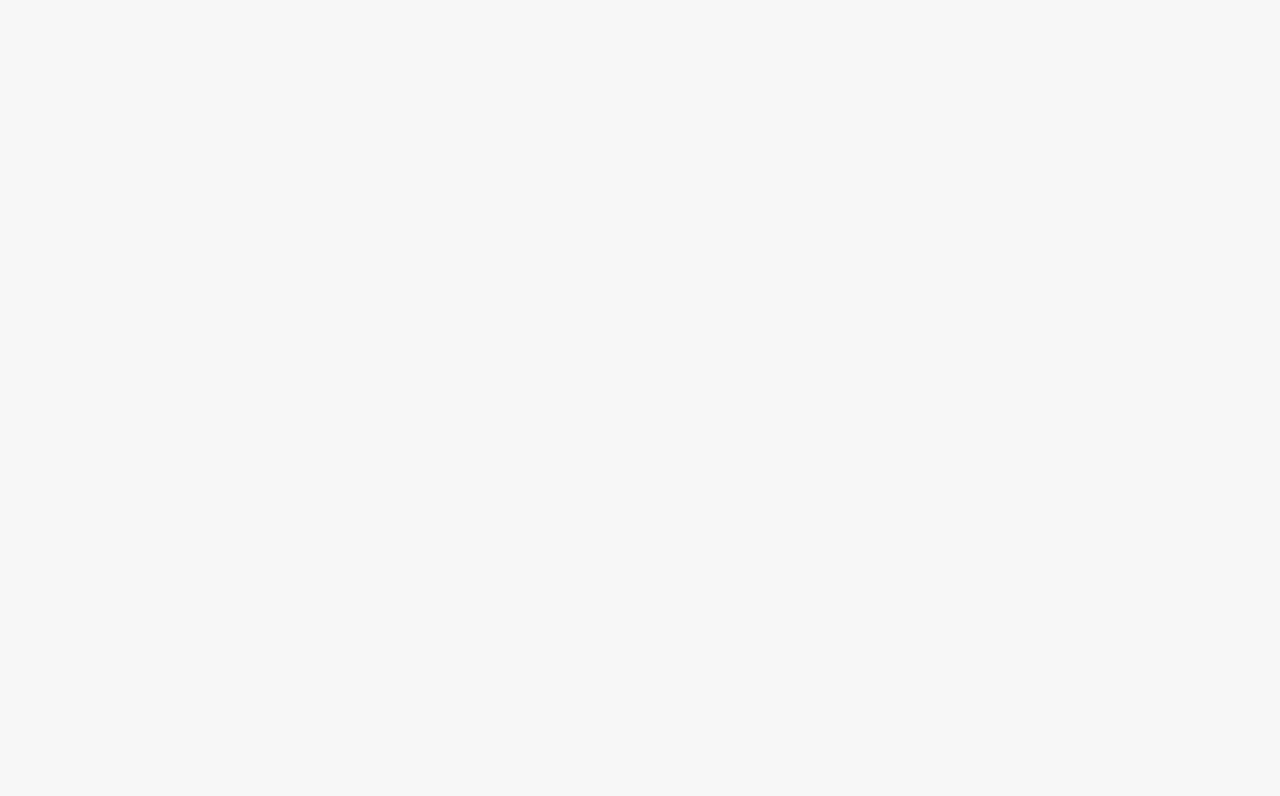
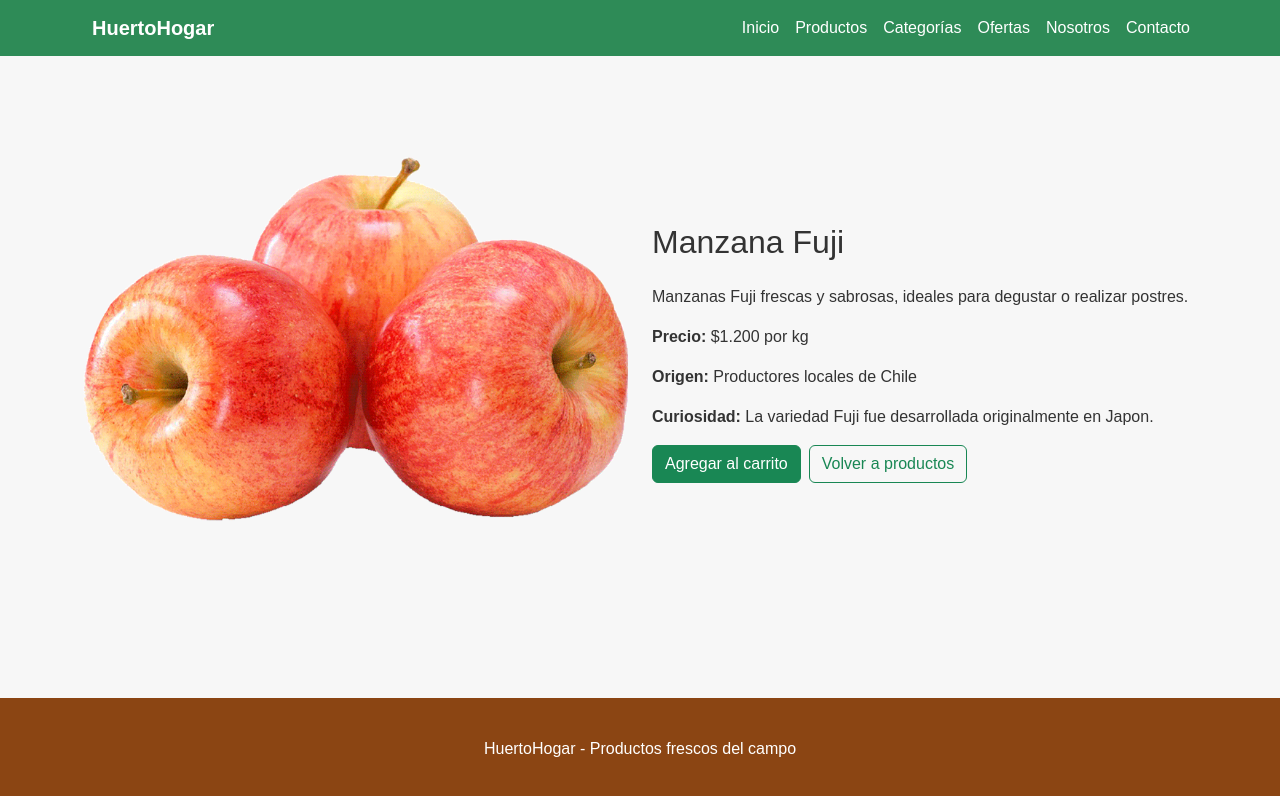
Before and after one commit to Lu-var/huerto-hogar, a React (Vite) app: page /productos/1 in a window 1280 px wide. Before the commit this address had no page. Shown: the top 796 px of the page. Built offline with nearby package versions, Linux system fonts and the light colour scheme.

Commit message:
feat: agregar rutas de catalogo y ofertas

```diff
--- a/src/App.jsx
+++ b/src/App.jsx
@@ -4,6 +4,10 @@ import Inicio from './components/Inicio.jsx'
 import Productos from './components/Productos.jsx'
 import Nosotros from './components/Nosotros.jsx'
 import Contacto from './components/Contacto.jsx'
+import Categorias from './components/Categorias.jsx'
+import Categoria from './components/Categoria.jsx'
+import Ofertas from './components/Ofertas.jsx'
+import DetalleProducto from './components/DetalleProducto.jsx'
 
 export function App() {
   return (
@@ -12,6 +16,10 @@ export function App() {
         <Route element={<DiseñoAplicacion />}>
           <Route path="/" element={<Inicio />} />
           <Route path="/productos" element={<Productos />} />
+          <Route path="/productos/:id" element={<DetalleProducto />} />
+          <Route path="/categorias" element={<Categorias />} />
+          <Route path="/categorias/:slug" element={<Categoria />} />
+          <Route path="/ofertas" element={<Ofertas />} />
           <Route path="/nosotros" element={<Nosotros />} />
           <Route path="/contacto" element={<Contacto />} />
         </Route>
--- /dev/null
+++ b/src/components/Categoria.jsx
@@ -0,0 +1,56 @@
+import { useState } from 'react'
+import { useParams, Link } from 'react-router-dom'
+import Button from 'react-bootstrap/Button'
+import ContenedorPagina from './ContenedorPagina.jsx'
+import EncabezadoSeccion from './EncabezadoSeccion.jsx'
+import GrillaProductos from './GrillaProductos.jsx'
+import ModalProducto from './ModalProducto.jsx'
+import AlertaEstado from './AlertaEstado.jsx'
+import useCarrito from '../hooks/usarCarrito.js'
+import { categorias } from '../data/catalogo.js'
+
+export default function Categoria() {
+    const { slug } = useParams()
+    const [productoAbierto, setProductoAbierto] = useState(null)
+    const categoria = categorias.find((elemento) => elemento.id === slug)
+    const { agregar } = useCarrito()
+
+    if (!categoria) {
+        return (
+            <ContenedorPagina>
+                <AlertaEstado variante="warning" titulo="Categoría no encontrada">
+                    No existe una categoría con ese nombre.
+                </AlertaEstado>
+                <Button as={Link} to="/categorias" variant="success">
+                    Ver categorías
+                </Button>
+            </ContenedorPagina>
+        )
+    }
+
+    return (
+        <ContenedorPagina>
+            <EncabezadoSeccion
+                titulo={categoria.nombre}
+                descripcion={`Productos disponibles en ${categoria.nombre.toLowerCase()}.`}
+            />
+            {categoria.productos.length === 0 ? (
+                <AlertaEstado variante="info">No hay productos en esta categoría.</AlertaEstado>
+            ) : (
+                <GrillaProductos
+                    productos={categoria.productos}
+                    alAgregar={agregar}
+                    alMostrarDetalle={setProductoAbierto}
+                />
+            )}
+            <ModalProducto
+                producto={productoAbierto}
+                onClose={() => setProductoAbierto(null)}
+                onAgregar={() => {
+                    agregar(productoAbierto)
+                    setProductoAbierto(null)
+                }}
+            />
+        </ContenedorPagina>
+    )
+}
--- /dev/null
+++ b/src/components/Categorias.jsx
@@ -0,0 +1,24 @@
+import Col from 'react-bootstrap/Col'
+import Row from 'react-bootstrap/Row'
+import ContenedorPagina from './ContenedorPagina.jsx'
+import EncabezadoSeccion from './EncabezadoSeccion.jsx'
+import TarjetaCategoria from './TarjetaCategoria.jsx'
+import { categorias } from '../data/catalogo.js'
+
+export default function Categorias() {
+    return (
+        <ContenedorPagina>
+            <EncabezadoSeccion
+                titulo="Categorías"
+                descripcion="Encuentra productos según el tipo de alimento que buscas."
+            />
+            <Row xs={1} md={2} className="g-4">
+                {categorias.map((categoria) => (
+                    <Col key={categoria.id}>
+                        <TarjetaCategoria categoria={categoria} />
+                    </Col>
+                ))}
+            </Row>
+        </ContenedorPagina>
+    )
+}
--- /dev/null
+++ b/src/components/DetalleProducto.jsx
@@ -0,0 +1,71 @@
+import { Link, useParams } from 'react-router-dom'
+import Button from 'react-bootstrap/Button'
+import Col from 'react-bootstrap/Col'
+import Image from 'react-bootstrap/Image'
+import Row from 'react-bootstrap/Row'
+import AlertaEstado from './AlertaEstado.jsx'
+import ContenedorPagina from './ContenedorPagina.jsx'
+import EncabezadoSeccion from './EncabezadoSeccion.jsx'
+import useCarrito from '../hooks/usarCarrito.js'
+import { productos } from '../data/productos.js'
+
+const imagenesPorProducto = {
+    1: '/img/Manzana-Fuji.png',
+    2: '/img/Naranja-organica.jpg',
+    3: '/img/Platano-granel.jpg',
+    4: '/img/Zanahorias.jpg',
+    5: '/img/espinaca.jpg',
+    6: '/img/pimentones.jpg',
+    7: '/img/Miel.jpg',
+    8: '/img/Quinoa.jpg',
+    9: '/img/Leche-blanca.png',
+}
+
+export default function DetalleProducto() {
+    const { id } = useParams()
+    const producto = productos.find((elemento) => elemento.id === Number(id))
+    const { agregar } = useCarrito()
+
+    if (!producto) {
+        return (
+            <ContenedorPagina>
+                <AlertaEstado variante="warning" titulo="Producto no encontrado">
+                    No existe un producto con ese identificador.
+                </AlertaEstado>
+                <Button as={Link} to="/productos" variant="success">
+                    Volver a productos
+                </Button>
+            </ContenedorPagina>
+        )
+    }
+
+    return (
+        <ContenedorPagina>
+            <Row className="align-items-center g-4">
+                <Col md={6}>
+                    <Image
+                        src={imagenesPorProducto[producto.id]}
+                        alt={producto.nombre}
+                        fluid
+                        rounded
+                    />
+                </Col>
+                <Col md={6}>
+                    <EncabezadoSeccion titulo={producto.nombre} />
+                    <p>{producto.descripcion}</p>
+                    <p><strong>Precio:</strong> ${producto.precio.toLocaleString('es-CL')} por {producto.unidad}</p>
+                    <p><strong>Origen:</strong> {producto.origen}</p>
+                    <p><strong>Curiosidad:</strong> {producto.curiosidad}</p>
+                    <div className="d-flex gap-2">
+                        <Button variant="success" onClick={() => agregar(producto)}>
+                            Agregar al carrito
+                        </Button>
+                        <Button as={Link} to="/productos" variant="outline-success">
+                            Volver a productos
+                        </Button>
+                    </div>
+                </Col>
+            </Row>
+        </ContenedorPagina>
+    )
+}
--- a/src/components/Encabezado.jsx
+++ b/src/components/Encabezado.jsx
@@ -15,6 +15,8 @@ export default function Encabezado() {
                     <Nav className="ms-auto">
                         <Nav.Link as={Link} to="/">Inicio</Nav.Link>
                         <Nav.Link as={Link} to="/productos">Productos</Nav.Link>
+                        <Nav.Link as={Link} to="/categorias">Categorías</Nav.Link>
+                        <Nav.Link as={Link} to="/ofertas">Ofertas</Nav.Link>
                         <Nav.Link as={Link} to="/nosotros">Nosotros</Nav.Link>
                         <Nav.Link as={Link} to="/contacto">Contacto</Nav.Link>
                     </Nav>
--- /dev/null
+++ b/src/components/Ofertas.jsx
@@ -0,0 +1,22 @@
+import Button from 'react-bootstrap/Button'
+import { Link } from 'react-router-dom'
+import ContenedorPagina from './ContenedorPagina.jsx'
+import EncabezadoSeccion from './EncabezadoSeccion.jsx'
+import AlertaEstado from './AlertaEstado.jsx'
+
+export default function Ofertas() {
+    return (
+        <ContenedorPagina>
+            <EncabezadoSeccion
+                titulo="Ofertas"
+                descripcion="Consulta aquí las promociones publicadas por HuertoHogar."
+            />
+            <AlertaEstado variante="info" titulo="No hay ofertas publicadas">
+                Actualmente no existen productos con una oferta activa.
+            </AlertaEstado>
+            <Button as={Link} to="/productos" variant="success">
+                Revisar todos los productos
+            </Button>
+        </ContenedorPagina>
+    )
+}
--- /dev/null
+++ b/src/components/TarjetaCategoria.jsx
@@ -0,0 +1,19 @@
+import Button from 'react-bootstrap/Button'
+import Card from 'react-bootstrap/Card'
+import { Link } from 'react-router-dom'
+
+export default function TarjetaCategoria({ categoria }) {
+    return (
+        <Card className="h-100 shadow-sm">
+            <Card.Body className="d-flex flex-column">
+                <Card.Title>{categoria.nombre}</Card.Title>
+                <Card.Text className="text-secondary">
+                    {categoria.productos.length} productos disponibles.
+                </Card.Text>
+                <Button as={Link} to={`/categorias/${categoria.id}`} variant="success" className="mt-auto">
+                    Ver categoría
+                </Button>
+            </Card.Body>
+        </Card>
+    )
+}
--- a/src/components/TarjetaProducto.jsx
+++ b/src/components/TarjetaProducto.jsx
@@ -1,5 +1,6 @@
 import Button from 'react-bootstrap/Button'
 import Card from 'react-bootstrap/Card'
+import { Link } from 'react-router-dom'
 
 const imagenesPorProducto = {
     1: '/img/Manzana-Fuji.png',
@@ -32,7 +33,12 @@ export default function TarjetaProducto({ producto, alAgregar, alMostrarDetalle
                     <Button variant="success" onClick={() => alAgregar(producto)}>
                         Agregar al carrito
                     </Button>
-                    <Button variant="outline-success" onClick={() => alMostrarDetalle(producto)}>
+                    <Button
+                        as={Link}
+                        to={`/productos/${producto.id}`}
+                        variant="outline-success"
+                        onClick={() => alMostrarDetalle(producto)}
+                    >
                         Ver detalle
                     </Button>
                 </div>
```
